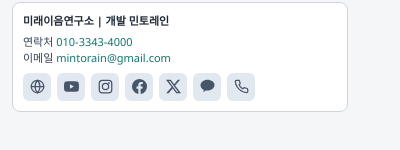
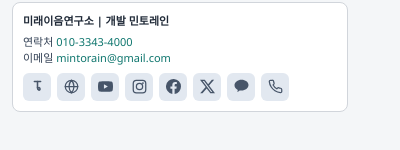
Before and after one commit to mintorain/thread-extension-app, a browser extension: page thread-extension-app/popup.html in a window 400 px wide. Shown: the part 498-648 px from the top of the page. Drawn offline with Linux system fonts and the light colour scheme.

Commit message:
feat: add ThreadHook landing page shortcut to footer icons

```diff
--- a/thread-extension-app/popup.html
+++ b/thread-extension-app/popup.html
@@ -119,6 +119,9 @@
       <div class="footer-row">연락처 <a href="tel:01033434000">010-3343-4000</a></div>
       <div class="footer-row">이메일 <a href="mailto:mintorain@gmail.com">mintorain@gmail.com</a></div>
       <div class="footer-icons">
+        <a href="https://threadhook-api-production.up.railway.app" target="_blank" rel="noopener noreferrer" title="ThreadHook 랜딩페이지">
+          <svg viewBox="0 0 24 24" fill="none" stroke="currentColor" stroke-width="2.5" stroke-linecap="round" stroke-linejoin="round"><path d="M7 4h10"/><path d="M12 4v10"/><path d="M12 14c0 4 4 5 4 2s-2-2-2-2"/></svg>
+        </a>
         <a href="https://mintorain.duonedu.net" target="_blank" rel="noopener noreferrer" title="홈페이지">
           <svg viewBox="0 0 24 24" fill="none" stroke="currentColor" stroke-width="2" stroke-linecap="round" stroke-linejoin="round"><circle cx="12" cy="12" r="10"/><path d="M2 12h20"/><path d="M12 2a15.3 15.3 0 0 1 4 10 15.3 15.3 0 0 1-4 10 15.3 15.3 0 0 1-4-10 15.3 15.3 0 0 1 4-10z"/></svg>
         </a>
```
Also changed, not shown: thread-extension-app/sidepanel.html (+3 -0 lines).
